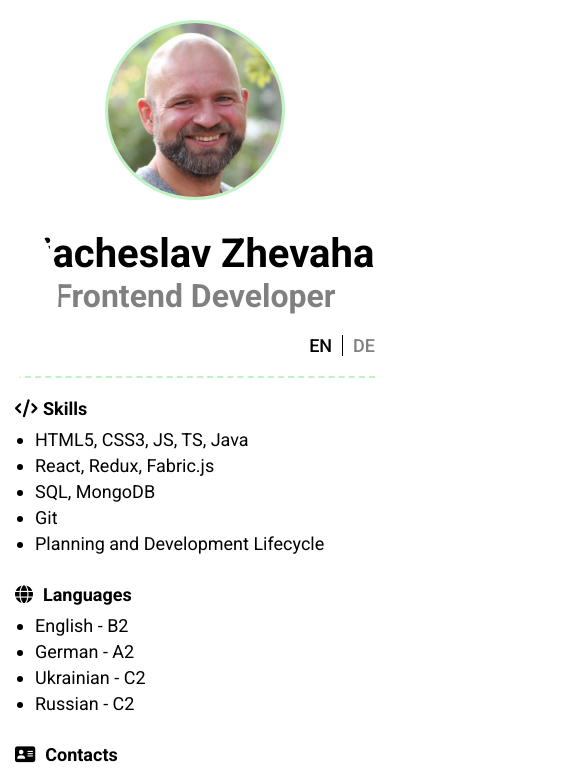
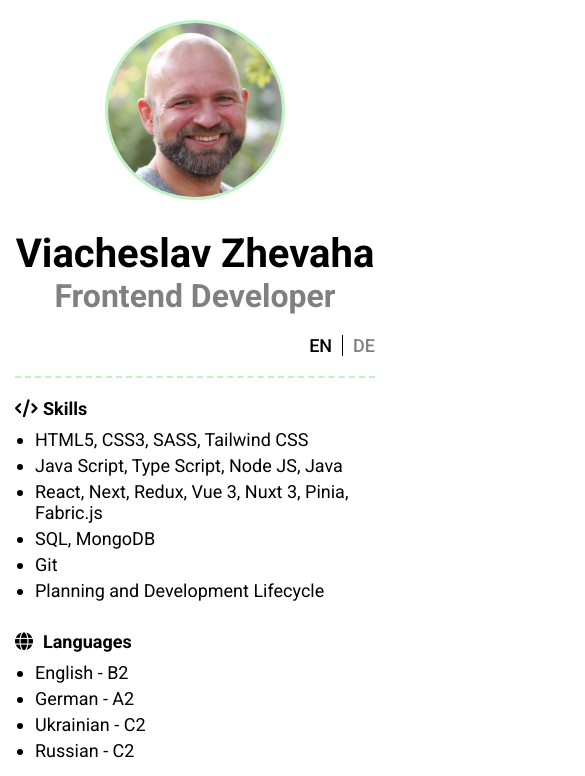
Before and after one commit to sl101/Viacheslav-Zhevaha_CV, a React (Create React App) app: page / in a window 390 px wide. Shown: the top 776 px of the page, 585 px wide, since content can reach past the window. Built offline with nearby package versions, Linux system fonts and the light colour scheme.

Commit message:
fix adaptive

```diff
--- a/src/App.css
+++ b/src/App.css
@@ -109,8 +109,9 @@ h4 {
 	text-align: end;
 }
 
-@media (max-width:700px) {
+@media (max-width:1024px) {
 	.main {
 		flex-direction: column;
+		align-items: center;
 	}
 }
--- a/src/components/Aside/Aside.module.css
+++ b/src/components/Aside/Aside.module.css
@@ -16,9 +16,8 @@
 	gap: 10px;
 }
 
-@media (max-width:700px) {
+@media (max-width:1024px) {
 	.aside {
-		min-width: 100%;
 		border-right: none;
 		text-align: center;
 	}
--- a/src/components/AsideLinksList/AsideLinksList.jsx
+++ b/src/components/AsideLinksList/AsideLinksList.jsx
@@ -1,11 +1,10 @@
 import { links_de, links_en, contacts_en, contacts_de } from "../../data/data";
 import { AsideLinkItem } from "..";
-import s from "./AsideLinksList.module.css";
 import { useContext } from "react";
 import { LangContext } from "../../context/LangContext";
+import s from "./AsideLinksList.module.css";
 
 export function AsideLinksList({ content }) {
-	console.log("🚀 ~ AsideLinksList ~ content:", content);
 	const { lang } = useContext(LangContext);
 
 	const context =
--- a/src/components/Experience/Experience.module.css
+++ b/src/components/Experience/Experience.module.css
@@ -1,35 +1,8 @@
-/*.subtitle {
-	width: 68%;
-}
-
-.works_item {
-	list-style: none;
-	margin-top: 5px;
-}
-
-.subtitle_link,
-.works_links {
-	font-style: italic;
-	color: var(--dark-color);
-	transition: color var(--transition);
-}
-
-.subtitle_link {
-	color: var(--black-color);
-}
-
-.subtitle_link:hover,
-.works_links:hover {
-	color: var(--green-color);
-}*/
-
 .experience__list {
 	display: flex;
 	flex-direction: column;
 	gap: 10px;
 }
-
-.experience__item {}
 
 .project {
 	display: flex;
@@ -42,7 +15,6 @@
 .job__title {
 	margin: 0;
 	min-width: 255px;
-	white-space: nowrap;
 	font-weight: 600;
 }
 
@@ -60,8 +32,6 @@
 	flex-direction: column;
 	gap: 10px;
 }
-
-.project_item {}
 
 .projects_title {
 	text-decoration: none;
--- a/src/components/Header/Header.module.css
+++ b/src/components/Header/Header.module.css
@@ -83,7 +83,7 @@ h1 {
 	border-right: 1px solid var(--black-color);
 }
 
-@media (min-width:700px) {
+@media (min-width:1024px) {
 
 	.lang_item:hover {
 		color: var(--green-color);
@@ -91,16 +91,19 @@ h1 {
 }
 
 
-@media (max-width:700px) {
+@media (max-width:1024px) {
 
 	.header {
 		flex-direction: column;
 	}
-
 
 	.performance {
 		padding: 30px 0 0;
 		height: 100%;
 		background-color: transparent;
 	}
+
+	.performance::before {
+		display: none;
+	}
 }
--- a/src/data/data.js
+++ b/src/data/data.js
@@ -111,8 +111,16 @@ export const links_de = [
 		alt: "code",
 		text: "Skills",
 		content: [
-			{ "Programmiersprachen: ": "HTML5, CSS3, JS, TS, Java" },
-			{ "Bibliotheken/Frameworks: ": "React, Redux, Fabric.js" },
+			{
+				"Layouts:": "HTML5, CSS3, SASS, Tailwind CSS",
+			},
+			{
+				"Programmiersprachen: ": "Java Script, Type Script, Node JS, Java",
+			},
+			{
+				"Bibliotheken/Frameworks: ":
+					"React, Next, Redux, Vue 3, Nuxt 3, Pinia, Fabric.js",
+			},
 			{ "Datenbanken: ": "SQL, MongoDB" },
 			{ "Versionskontrollsysteme: ": "Git" },
 			{ "Domänenanalyse, ": "Planung und Entwicklungslebenszyklus" },
@@ -141,8 +149,16 @@ export const links_en = [
 		alt: "code",
 		text: "Skills",
 		content: [
-			{ "Programming Languages: ": "HTML5, CSS3, JS, TS, Java" },
-			{ "Libraries/Frameworks: ": "React, Redux, Fabric.js" },
+			{
+				"Layouts: ": "HTML5, CSS3, SASS, Tailwind CSS",
+			},
+			{
+				"Programming Languages: ": "Java Script, Type Script, Node JS, Java",
+			},
+			{
+				"Libraries/Frameworks: ":
+					"React, Next, Redux, Vue 3, Nuxt 3, Pinia, Fabric.js",
+			},
 			{ "Databases: ": "SQL, MongoDB" },
 			{ "Version Control Systems: ": "Git" },
 			{ "Domain Analysis, ": " Planning and Development Lifecycle" },
```
